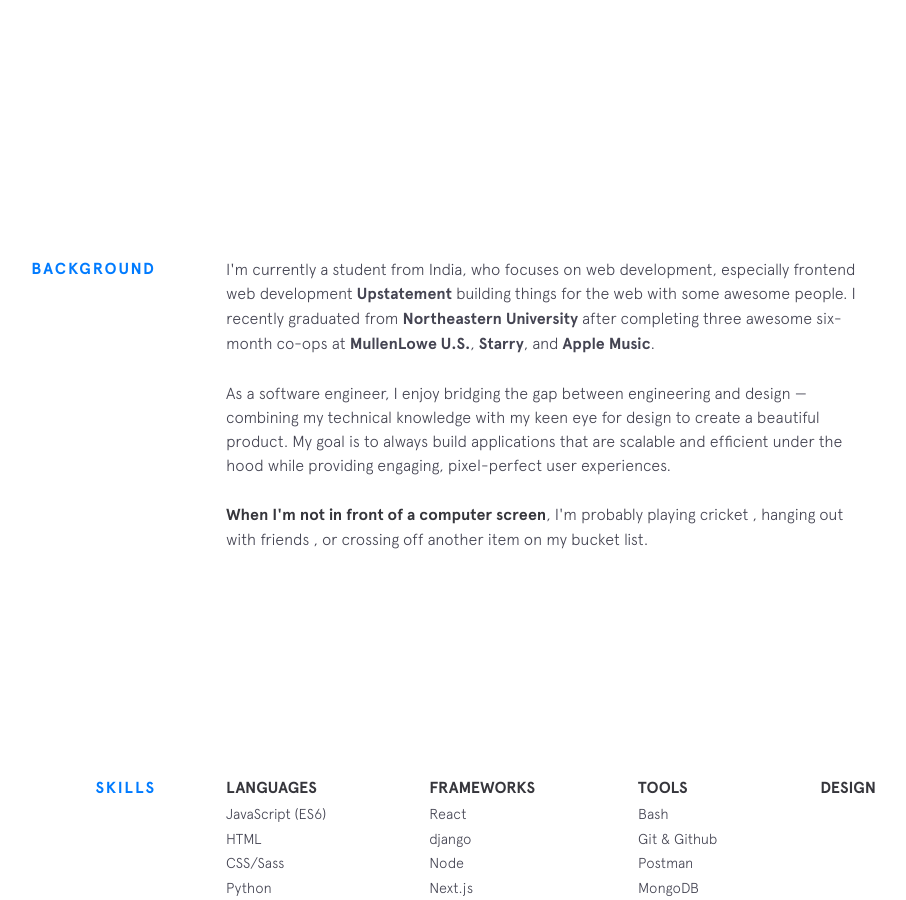
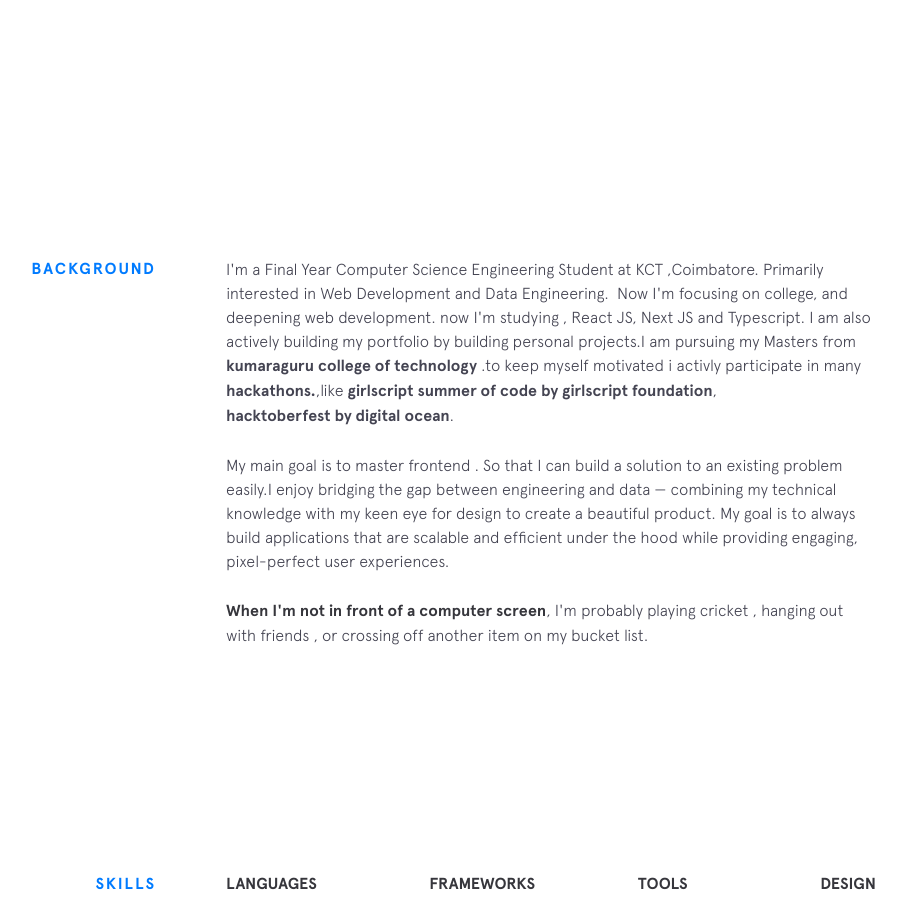
Before and after one commit to jainismvivek/jainismvivek.github.io, a Jekyll site: the page built from index.html, in a window 1280 px wide and 900 px high, scrolled down 743 px. Shown: the whole window, without its empty margins (224-1130 px from the left). Built offline with Jekyll 4.4.1, drawn with Linux system fonts in a browser that asks for light colours; nearby versions of some CDN libraries.

Commit message:
some changes

```diff
--- a/_includes/background.html
+++ b/_includes/background.html
@@ -2,16 +2,17 @@
   <div class="section__title">Background</div>
   <div class="section__content">
     <p>
-      I'm currently a  student from India, who focuses on web development, especially frontend web development
-      <a class="underline-link" href="https://www.upstatement.com/" target="_blank">Upstatement</a> building things for the web with some awesome people. I recently graduated from
-      <a class="underline-link" href="http://www.ccis.northeastern.edu/" target="_blank">Northeastern University</a> after completing three awesome six-month co-ops at
-      <a class="underline-link" href="https://us.mullenlowe.com/" target="_blank">MullenLowe U.S.</a>,
-      <a class="underline-link" href="https://starry.com/" target="_blank">Starry</a>, and
-      <a class="underline-link" href="https://www.apple.com/music/" target="_blank">Apple Music</a>.
+      I'm a Final Year Computer Science Engineering Student at KCT ,Coimbatore. Primarily interested in Web Development and Data Engineering.
+      <a class="underline-link" href="" target="_blank"></a> Now I'm focusing on college, and deepening web development. now I'm studying , React JS, Next JS and Typescript.
+      I am also actively building my portfolio by building personal projects.I am pursuing my Masters from
+      <a class="underline-link" href="kct.ac.in" target="_blank">kumaraguru college of technology</a> .to keep myself motivated i activly participate in many
+      <a class="underline-link" href="" target="_blank">hackathons.</a>,like
+      <a class="underline-link" href="https://gssoc.girlscript.tech/project" target="_blank">girlscript summer of code by girlscript foundation</a>,
+      <a class="underline-link" href="https://hacktoberfest.digitalocean.com/" target="_blank">hacktoberfest by digital ocean</a>.
     </p>
 
     <p>
-      As a software engineer, I enjoy bridging the gap between engineering and design &mdash; combining my technical knowledge
+      My main goal is to master frontend . So that I can build a solution to an existing problem easily.I enjoy bridging the gap between engineering and data &mdash; combining my technical knowledge
       with my keen eye for design to create a beautiful product. My goal is to always build applications that are scalable
       and efficient under the hood while providing engaging, pixel-perfect user experiences.
     </p>
```
